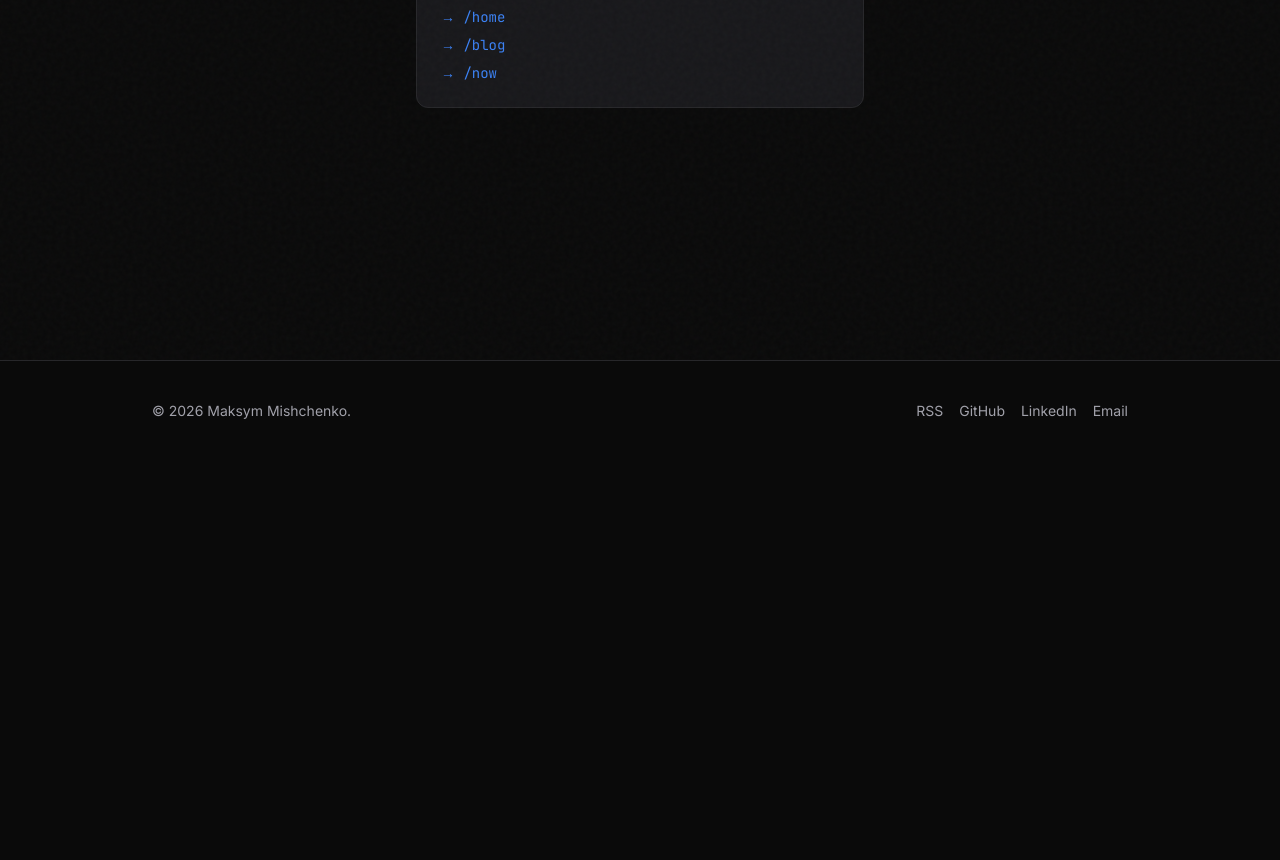
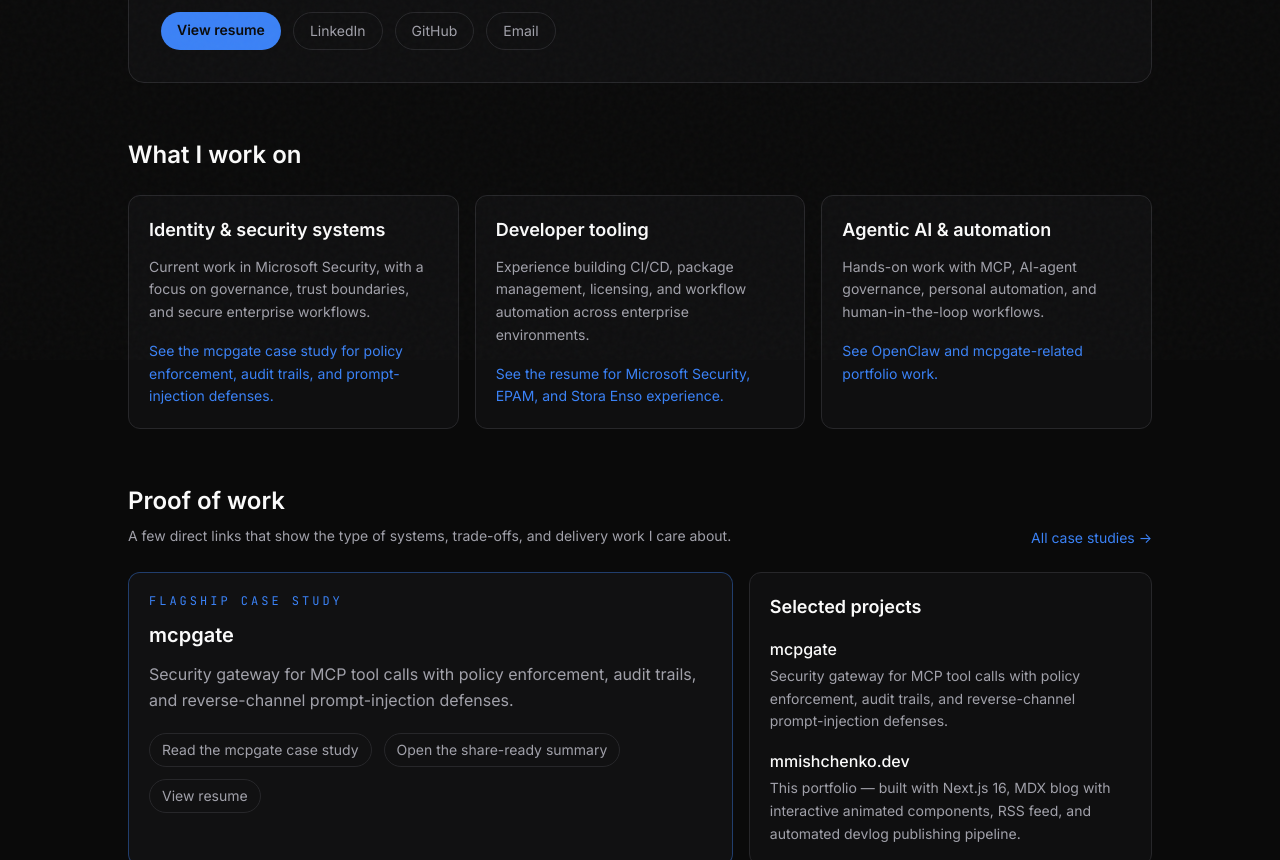
Before and after one commit to maksym-mishchenko/portfolio, a Next.js app: page /about in a window 1280 px wide. Before the commit this address had no page. Shown: the part 440-1300 px from the top of the page. Before the commit the page ends 901 px from the top, so only its background shows below. Built offline with nearby package versions, Linux system fonts and the light colour scheme.

Commit message:
feat(about): add professional snapshot page
Co-authored-by: Copilot <223556219+Copilot@users.noreply.github.com>

```diff
--- /dev/null
+++ b/src/app/about/page.tsx
@@ -0,0 +1,195 @@
+import type { Metadata } from "next";
+import Link from "next/link";
+import { ABOUT, JOURNEY, NOW, PROJECTS, SITE, TECH_STACK } from "@/lib/constants";
+import { personSchema, safeJsonLd } from "@/lib/jsonld";
+
+export const metadata: Metadata = {
+  title: "About — Maksym Mishchenko",
+  description:
+    "Professional snapshot for Maksym Mishchenko, Software Engineer II at Microsoft Security working on identity, security, developer tooling, and AI-agent automation.",
+};
+
+const professionalJourney = JOURNEY.filter((item) => !item.resumeHide);
+const selectedProjects = PROJECTS.filter((project) => project.resume !== false);
+
+export default function AboutPage() {
+  return (
+    <main id="main" className="min-h-screen px-6 py-24 sm:py-28">
+      <script
+        type="application/ld+json"
+        dangerouslySetInnerHTML={{ __html: safeJsonLd(personSchema()) }}
+      />
+
+      <div className="mx-auto max-w-5xl space-y-14">
+        <section className="rounded-2xl border border-border bg-surface/40 p-6 sm:p-8">
+          <p className="font-mono text-sm uppercase tracking-[0.3em] text-accent">
+            {ABOUT.eyebrow}
+          </p>
+          <h1 className="mt-4 text-4xl font-bold tracking-tight text-foreground sm:text-5xl">
+            {SITE.name}
+          </h1>
+          <p className="mt-3 text-lg font-medium text-accent">{SITE.status}</p>
+          <p className="mt-6 max-w-3xl text-xl leading-relaxed text-foreground">
+            {ABOUT.headline}
+          </p>
+          <p className="mt-4 max-w-3xl leading-relaxed text-muted">{ABOUT.summary}</p>
+
+          <div className="mt-8 flex flex-wrap gap-3">
+            <Link
+              href="/resume"
+              className="rounded-full bg-accent px-4 py-2 text-sm font-semibold text-background transition-opacity hover:opacity-90"
+            >
+              View resume
+            </Link>
+            <a
+              href={SITE.linkedin}
+              target="_blank"
+              rel="noopener noreferrer"
+              className="rounded-full border border-border px-4 py-2 text-sm text-muted transition-colors hover:border-accent hover:text-foreground"
+            >
+              LinkedIn
+            </a>
+            <a
+              href={SITE.github}
+              target="_blank"
+              rel="noopener noreferrer"
+              className="rounded-full border border-border px-4 py-2 text-sm text-muted transition-colors hover:border-accent hover:text-foreground"
+            >
+              GitHub
+            </a>
+            <a
+              href={SITE.email}
+              className="rounded-full border border-border px-4 py-2 text-sm text-muted transition-colors hover:border-accent hover:text-foreground"
+            >
+              Email
+            </a>
+          </div>
+        </section>
+
+        <section aria-labelledby="work-on">
+          <h2 id="work-on" className="text-2xl font-semibold text-foreground">
+            What I work on
+          </h2>
+          <div className="mt-6 grid gap-4 md:grid-cols-3">
+            {ABOUT.focusAreas.map((area) => (
+              <article key={area.title} className="rounded-xl border border-border bg-surface/40 p-5">
+                <h3 className="text-lg font-semibold text-foreground">{area.title}</h3>
+                <p className="mt-3 text-sm leading-relaxed text-muted">{area.description}</p>
+                <p className="mt-4 text-sm leading-relaxed text-accent">{area.proof}</p>
+              </article>
+            ))}
+          </div>
+        </section>
+
+        <section aria-labelledby="proof-of-work">
+          <div className="flex flex-col gap-3 sm:flex-row sm:items-end sm:justify-between">
+            <div>
+              <h2 id="proof-of-work" className="text-2xl font-semibold text-foreground">
+                Proof of work
+              </h2>
+              <p className="mt-2 max-w-2xl text-sm leading-relaxed text-muted">
+                A few direct links that show the type of systems, trade-offs, and delivery work I care about.
+              </p>
+            </div>
+            <Link href="/case-studies" className="text-sm text-accent hover:underline">
+              All case studies -&gt;
+            </Link>
+          </div>
+
+          <div className="mt-6 grid gap-4 lg:grid-cols-[1.2fr_0.8fr]">
+            <div className="rounded-xl border border-accent/40 bg-surface/50 p-5">
+              <p className="font-mono text-xs uppercase tracking-[0.25em] text-accent">
+                Flagship case study
+              </p>
+              <h3 className="mt-3 text-xl font-semibold text-foreground">mcpgate</h3>
+              <p className="mt-3 leading-relaxed text-muted">
+                Security gateway for MCP tool calls with policy enforcement, audit trails, and reverse-channel prompt-injection defenses.
+              </p>
+              <div className="mt-5 flex flex-wrap gap-3">
+                {ABOUT.proofLinks.map((link) => (
+                  <Link
+                    key={link.href}
+                    href={link.href}
+                    className="rounded-full border border-border px-3 py-1.5 text-sm text-muted transition-colors hover:border-accent hover:text-foreground"
+                  >
+                    {link.label}
+                  </Link>
+                ))}
+              </div>
+            </div>
+
+            <div className="rounded-xl border border-border bg-surface/40 p-5">
+              <h3 className="text-lg font-semibold text-foreground">Selected projects</h3>
+              <div className="mt-4 space-y-4">
+                {selectedProjects.map((project) => (
+                  <article key={project.title}>
+                    <h4 className="font-medium text-foreground">{project.title}</h4>
+                    <p className="mt-1 text-sm leading-relaxed text-muted">{project.description}</p>
+                  </article>
+                ))}
+              </div>
+            </div>
+          </div>
+        </section>
+
+        <section aria-labelledby="timeline">
+          <h2 id="timeline" className="text-2xl font-semibold text-foreground">
+            Timeline at a glance
+          </h2>
+          <div className="mt-6 space-y-4">
+            {professionalJourney.map((item) => (
+              <article key={`${item.year}-${item.title}`} className="border-l-2 border-border pl-4">
+                <div className="flex flex-col gap-1 sm:flex-row sm:items-baseline sm:justify-between">
+                  <h3 className="font-semibold text-foreground">{item.title}</h3>
+                  <span className="font-mono text-xs text-accent">{item.year}</span>
+                </div>
+                <p className="mt-1 text-sm text-muted">{item.detail}</p>
+              </article>
+            ))}
+          </div>
+        </section>
+
+        <section aria-labelledby="current-focus" className="grid gap-6 lg:grid-cols-[0.8fr_1.2fr]">
+          <div>
+            <h2 id="current-focus" className="text-2xl font-semibold text-foreground">
+              Current focus
+            </h2>
+            <p className="mt-2 text-sm leading-relaxed text-muted">
+              What I am paying attention to right now, kept in sync with the rest of the site.
+            </p>
+          </div>
+          <div className="space-y-3">
+            {NOW.map((item) => (
+              <p key={item.text} className="rounded-xl border border-border bg-surface/40 p-4 text-sm text-muted">
+                <span className="mr-2" aria-hidden="true">
+                  {item.emoji}
+                </span>
+                {item.text}
+              </p>
+            ))}
+          </div>
+        </section>
+
+        <section aria-labelledby="tech-stack">
+          <h2 id="tech-stack" className="text-2xl font-semibold text-foreground">
+            Working stack
+          </h2>
+          <div className="mt-6 grid gap-4 sm:grid-cols-2 lg:grid-cols-3">
+            {TECH_STACK.map((category) => (
+              <div key={category.name} className="rounded-xl border border-border bg-surface/40 p-5">
+                <h3 className="font-semibold text-foreground">{category.name}</h3>
+                <div className="mt-3 flex flex-wrap gap-2">
+                  {category.items.map((item) => (
+                    <span key={item} className="rounded-full bg-background px-2.5 py-1 text-xs text-muted">
+                      {item}
+                    </span>
+                  ))}
+                </div>
+              </div>
+            ))}
+          </div>
+        </section>
+      </div>
+    </main>
+  );
+}
```
